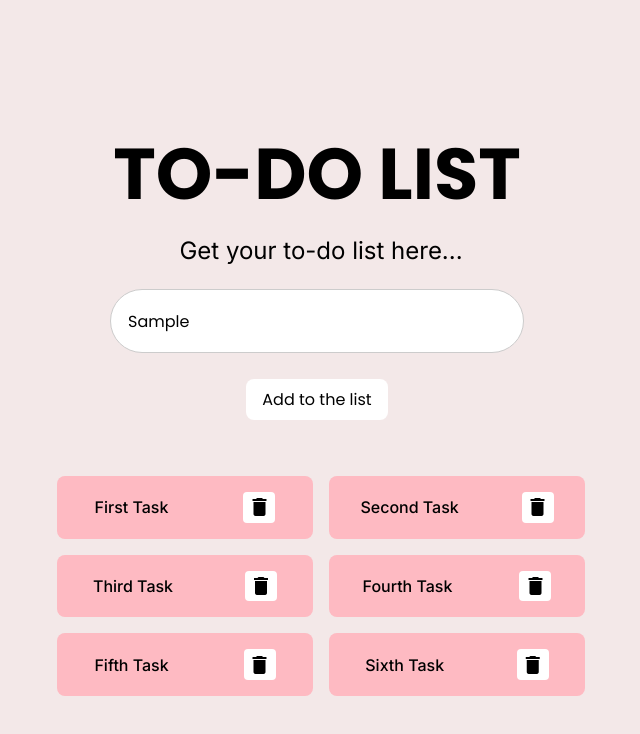
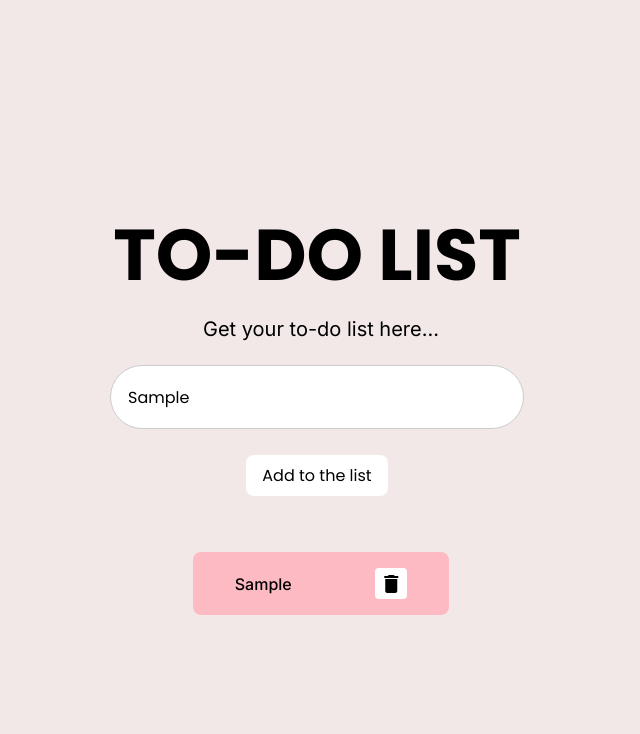
Before and after one commit to bhaveshdarpan/todo-list, a plain HTML site: page index.html in a window 1280 px wide. Both pictures are taken after typing "Sample" into the empty fields and a click on the button "Add to the list". Shown: the whole page, without its empty margins (319-959 px from the left). Drawn offline with Linux system fonts and the light colour scheme.

Commit message:
with javascript interactions

```diff
--- a/index.html
+++ b/index.html
@@ -24,9 +24,9 @@
             position: relative;
         }
         p{
-            font-size: 24px;
+            font-size: 20px;
             font-family: 'Inter';
-            font-weight: semibold;
+            font-weight: medium;
             margin: 8px 0px 16px 0px;
         }
         input[type="text"]{
@@ -60,9 +60,14 @@
             font-weight: regular;
         }
         .add-button:hover{
-            background-color: #0a5c35;
+            background-color: #208353;
             color: #ffffff;
             font-weight: medium;
+        }
+        .add-button:click{
+            background-color: #024323;
+            color: #ffffff;
+            font-weight: semibold;
         }
         .task-list{
             display: flex;
@@ -107,33 +112,56 @@
         <div class="todo-list">
             <h1>TO-DO LIST</h1>
             <p>Get your to-do list here...</p>
-            <input type="text" placeholder="Write your pending task here..."><br>
-            <button class="add-button">Add to the list</button>
+            <input type="text" placeholder="Write your pending task here..." id="tasks-to-add"><br>
+            <button class="add-button" id="add-task" onclick="addTask(); displayTaskList()">Add to the list</button>
+            <script>
+                const taskList = new Array();
+                function getValue() {
+                    let inputField = document.getElementById("tasks-to-add");
+                    let value = inputField.value;
+                    console.log(value);
+                    return value;
+                }
+                function addTask(){
+                    taskList.push(getValue());
+                }
+                // const input = document.getElementById('tasks-to-add');
+                // const button = document.getElementById('add-button');
+
+                // button.addEventListener('click',
+                // fetch('https://jsonplaceholder.typicode.com/posts', {
+                // method: 'POST',
+                // body: JSON.stringify({
+                //     task: 'bhavesh',
+                // }),
+                // headers: {
+                //     'Content-type': 'application/json; charset=UTF-8',
+                // },
+                // })
+                // .then((response) => response.json())
+                // .then((json) => console.log(json)));
+
+                function displayTaskList(){
+                    let newTask = document.createElement("div");
+                    newTask.className = "task";
+                    let taskText = document.createElement("h4");
+                    taskText.innerText = getValue();
+                    newTask.appendChild(taskText);
+                    let deleteButton = document.createElement("button");
+                    deleteButton.className = "delete-button";
+                    deleteButton.innerHTML = '<span class="material-icons">delete</span>';
+                    deleteButton.addEventListener('click', deleteTask);
+                    newTask.appendChild(deleteButton);
+                    document.querySelector(".task-list").appendChild(newTask);
+                }
+                function deleteTask(){
+                    var li=this.parentElement;
+                    li.parentElement.removeChild(li);
+                }
+            </script>
+
             <div class="task-list">
-                <div class="task">
-                    <h4>First Task</h4>
-                    <button class="delete-button"><span class="material-icons">delete</span></button>
-                </div>
-                <div class="task">
-                    <h4>Second Task</h4>
-                    <button class="delete-button"><span class="material-icons">delete</span></button>
-                </div>
-                <div class="task">
-                    <h4>Third Task</h4>
-                    <button class="delete-button"><span class="material-icons">delete</span></button>
-                </div>
-                <div class="task">
-                    <h4>Fourth Task</h4>
-                    <button class="delete-button"><span class="material-icons">delete</span></button>
-                </div>
-                <div class="task">
-                    <h4>Fifth Task</h4>
-                    <button class="delete-button"><span class="material-icons">delete</span></button>
-                </div>
-                <div class="task">
-                    <h4>Sixth Task</h4>
-                    <button class="delete-button"><span class="material-icons">delete</span></button>
-                </div>
+
             </div>
         </div>
     </body>
```
